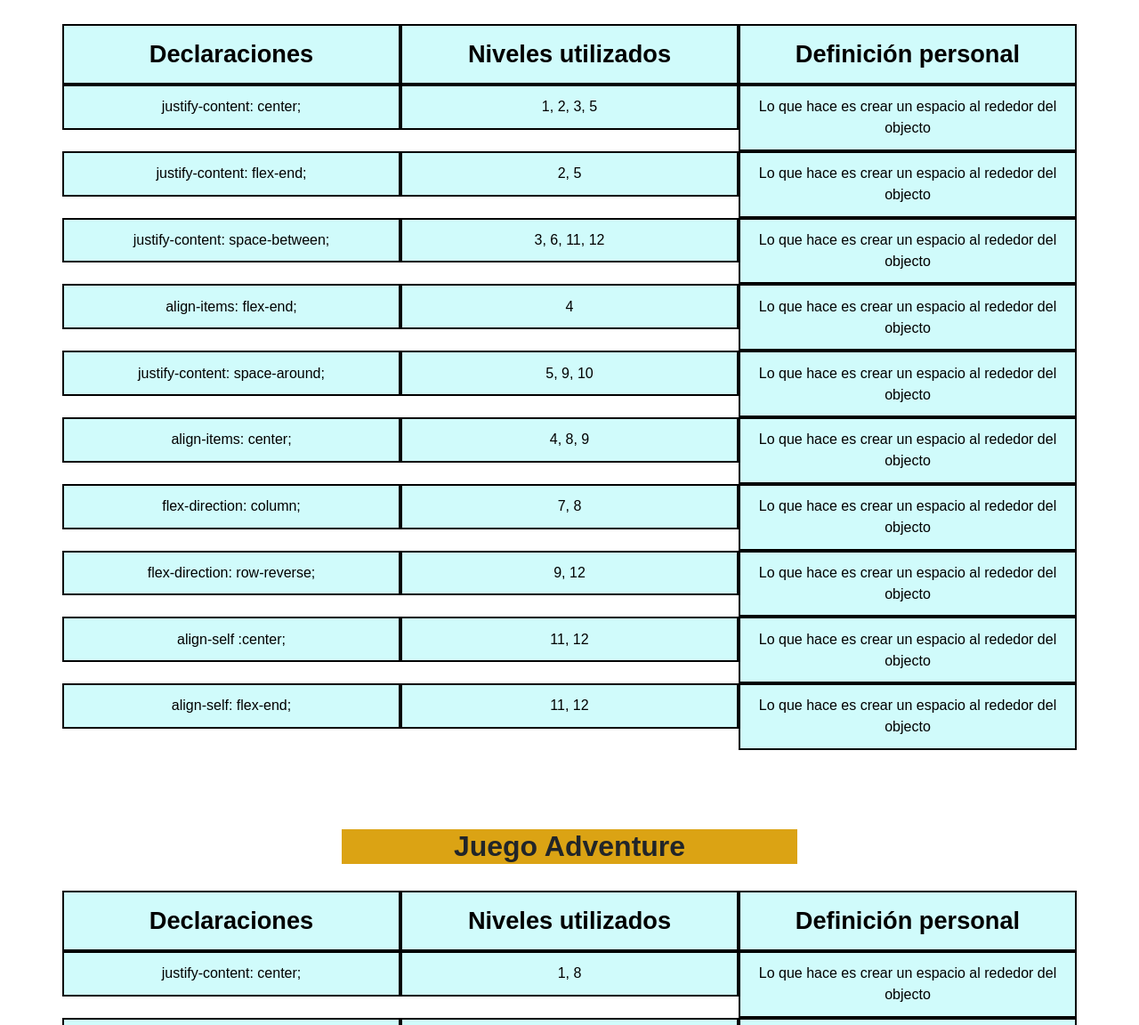
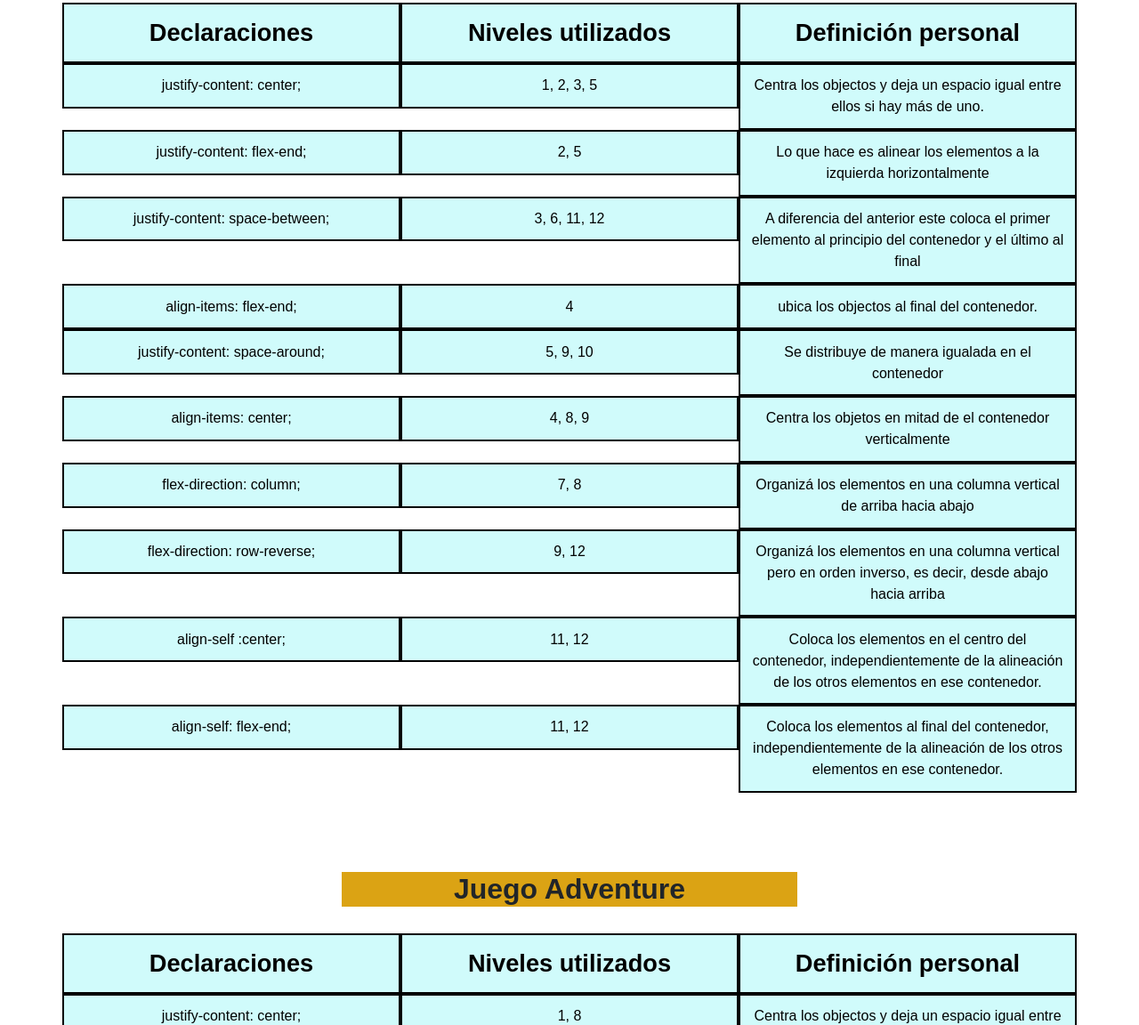
Before and after one commit to Nahuel-00/Tabla-de-comandos, a plain HTML site: page index.html in a window 1280 px wide. Shown: the part 1648-2800 px from the top of the page at 89% size. Drawn offline with nearby package versions, Linux system fonts and the light colour scheme; a web font is replaced by a local one.

Commit message:
treminacion de colocacion definiciones

```diff
--- a/index.html
+++ b/index.html
@@ -32,8 +32,10 @@
               </div>
             </div>
           </div>
+
           <div class="container text-center">
             <div class="row align-items-start" id="contenedor1">
+            <table></table>
               <div class="col" id="col1">
                 justify-content: space-around;
               </div>
@@ -41,7 +43,7 @@
                 3, 7
               </div>
               <div class="col" id="col1">
-                Los elementos dentro de un contenedor flexible se distribuyen de manera igualada a lo largo del contenedor
+                Se distribuye de manera igualada en el contenedor
               </div>
             </div>
           </div>
@@ -274,7 +276,7 @@
                 1, 2, 3, 5
               </div>
               <div class="col" id="col1">
-                Lo que hace es crear un espacio al rededor del objecto
+                Centra  los objectos y deja un espacio igual entre ellos si hay más de uno.
               </div>
             </div>
           </div>
@@ -288,7 +290,7 @@
                 2, 5
               </div>
               <div class="col" id="col1">
-                Lo que hace es crear un espacio al rededor del objecto
+                Lo que hace es alinear los elementos a la izquierda horizontalmente
               </div>
             </div>
           </div>
@@ -302,7 +304,7 @@
                 3, 6, 11, 12
               </div>
               <div class="col" id="col1">
-                Lo que hace es crear un espacio al rededor del objecto
+                A diferencia del anterior este coloca el primer elemento al principio del contenedor y el último al final
               </div>
             </div>
           </div>
@@ -316,7 +318,7 @@
                 4
               </div>
               <div class="col" id="col1">
-                Lo que hace es crear un espacio al rededor del objecto
+                ubica los objectos al final del contenedor.
               </div>
             </div>
           </div>
@@ -330,7 +332,7 @@
                 5, 9, 10
               </div>
               <div class="col" id="col1">
-                Lo que hace es crear un espacio al rededor del objecto
+                Se distribuye de manera igualada en el contenedor
               </div>
             </div>
           </div>
@@ -344,7 +346,7 @@
                 4, 8, 9
               </div>
               <div class="col" id="col1">
-                Lo que hace es crear un espacio al rededor del objecto
+                Centra los objetos en mitad de el contenedor verticalmente
               </div>
             </div>
           </div>
@@ -359,7 +361,7 @@
                 7, 8
               </div>
               <div class="col" id="col1">
-                Lo que hace es crear un espacio al rededor del objecto
+                Organizá los elementos en una columna vertical de arriba hacia abajo
               </div>
             </div>
           </div>
@@ -373,7 +375,7 @@
                 9, 12
               </div>
               <div class="col" id="col1">
-                Lo que hace es crear un espacio al rededor del objecto
+                Organizá los elementos en una columna vertical pero en orden inverso, es decir, desde abajo hacia arriba
               </div>
             </div>
           </div>
@@ -389,7 +391,7 @@
                 11, 12
               </div>
               <div class="col" id="col1">
-                Lo que hace es crear un espacio al rededor del objecto
+                Coloca los elementos en el centro del contenedor, independientemente de la alineación de los otros elementos en ese contenedor.
               </div>
             </div>
           </div>
@@ -403,7 +405,7 @@
                 11, 12
               </div>
               <div class="col" id="col1">
-                Lo que hace es crear un espacio al rededor del objecto
+                Coloca los elementos al final del contenedor, independientemente de la alineación de los otros elementos en ese contenedor.
               </div>
             </div>
           </div>
@@ -439,7 +441,7 @@
                 1, 8
               </div>
               <div class="col" id="col1">
-                Lo que hace es crear un espacio al rededor del objecto
+                Centra  los objectos y deja un espacio igual entre ellos si hay más de uno.
               </div>
             </div>
           </div>
@@ -453,7 +455,7 @@
                 2
               </div>
               <div class="col" id="col1">
-                Lo que hace es crear un espacio al rededor del objecto
+                Lo que hace es alinear los elementos a la izquierda horizontalmente
               </div>
             </div>
           </div>
@@ -468,7 +470,7 @@
                 3, 9
               </div>
               <div class="col" id="col1">
-                Lo que hace es crear un espacio al rededor del objecto
+                A diferencia del anterior este coloca el primer elemento al principio del contenedor y el último al final
               </div>
             </div>
           </div>
@@ -483,7 +485,7 @@
                 4
               </div>
               <div class="col" id="col1">
-                Lo que hace es crear un espacio al rededor del objecto
+                Se distribuye de manera igualada en el contenedor
               </div>
             </div>
           </div>
@@ -498,7 +500,7 @@
                 5
               </div>
               <div class="col" id="col1">
-                Lo que hace es crear un espacio al rededor del objecto
+                Hace un espacio pequeño al rededor de el objeto
               </div>
             </div>
           </div>
@@ -513,7 +515,7 @@
                 1, 8
               </div>
               <div class="col" id="col1">
-                Lo que hace es crear un espacio al rededor del objecto
+                Centra los objetos en mitad de el contenedor verticalmente
               </div>
             </div>
           </div>
@@ -529,7 +531,7 @@
                 1, 9
               </div>
               <div class="col" id="col1">
-                Lo que hace es crear un espacio al rededor del objecto
+                ubica los objectos al final del contenedor.
               </div>
             </div>
           </div>
@@ -543,7 +545,7 @@
                 10
               </div>
               <div class="col" id="col1">
-                Lo que hace es crear un espacio al rededor del objecto
+                Organizá los elementos en una columna vertical de arriba hacia abajo
               </div>
             </div>
           </div>
@@ -557,7 +559,7 @@
                 11
               </div>
               <div class="col" id="col1">
-                Lo que hace es crear un espacio al rededor del objecto
+                Organizá los elementos en una columna vertical pero en orden inverso, es decir, desde abajo hacia arriba
               </div>
             </div>
           </div>
```
